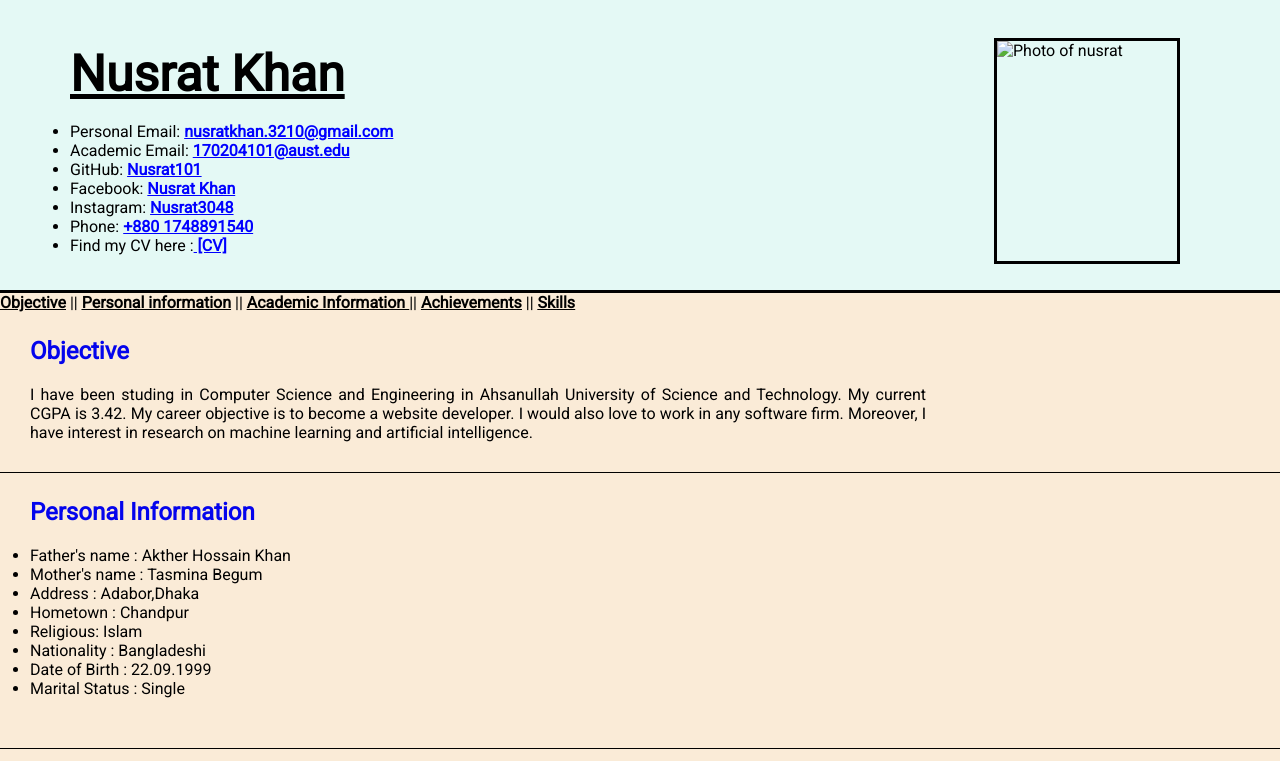
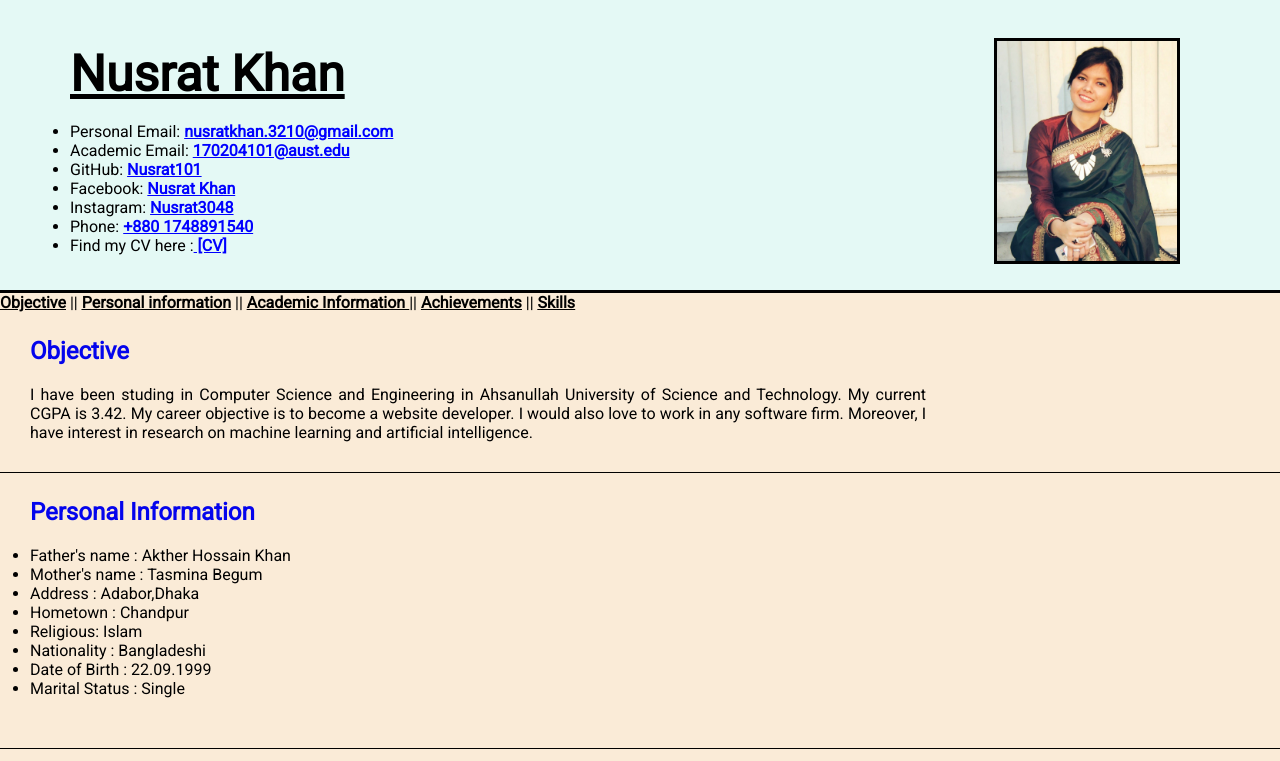
Before and after one commit to Nusrat101/Nusrat101.github.io, a plain HTML site: page index.html in a window 1280 px wide. Shown: the top 761 px of the page. Drawn offline with Linux system fonts and the light colour scheme.

Commit message:
Update index.html

```diff
--- a/index.html
+++ b/index.html
@@ -10,7 +10,7 @@
 <body>
     <div class="container">
         <header>
-                <img class="profile-image" src="image/me1.jpg" alt="Photo of nusrat">
+                <img class="profile-image" src="me1.jpg" alt="Photo of nusrat">
                 <div class="header-bio">
                     <h1 style="font-size:50px;" style="color: black;" style="text-align:left;"><u>Nusrat Khan</u></h1><br>
                     <p><ul>
```
